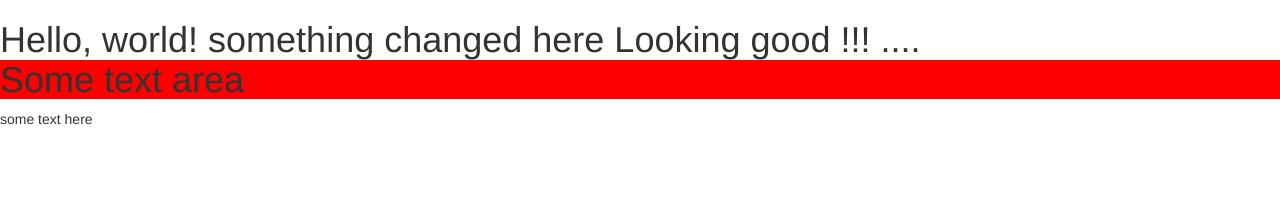
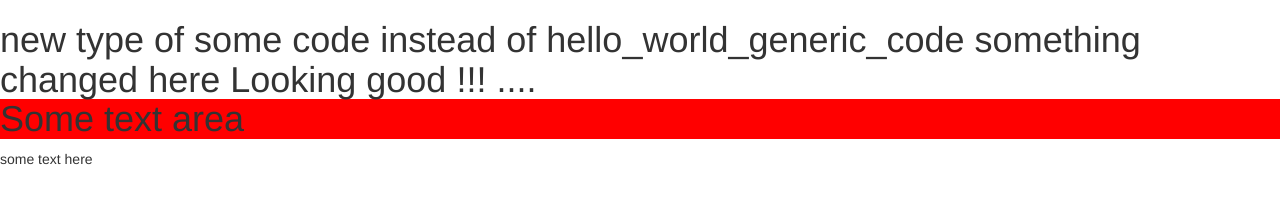
Before and after one commit to livetraining/corporate-website, a plain HTML site: page index.html in a window 1280 px wide. Drawn offline with nearby package versions, Linux system fonts and the light colour scheme.

Commit message:
test1 on develop branch

```diff
--- a/index.html
+++ b/index.html
@@ -18,7 +18,7 @@
     <![endif]-->
   </head>
   <body>
-    <h1>Hello, world! something changed here
+    <h1>new type of some code instead of hello_world_generic_code something changed here
     	Looking good !!! ....<br/>
       <div class="text-area" style="background: red;">
       Some text area
```
